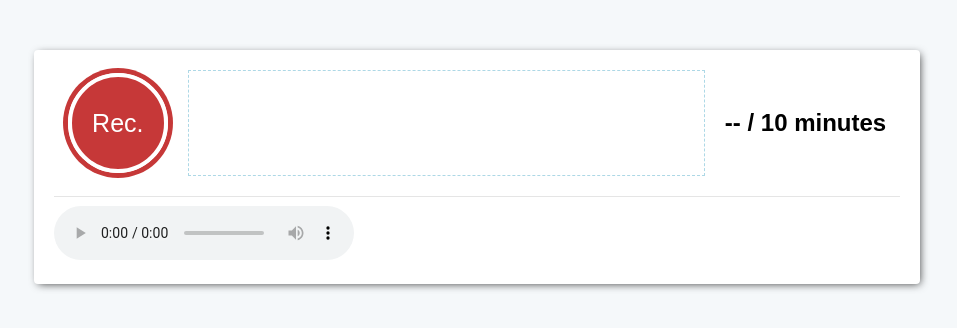
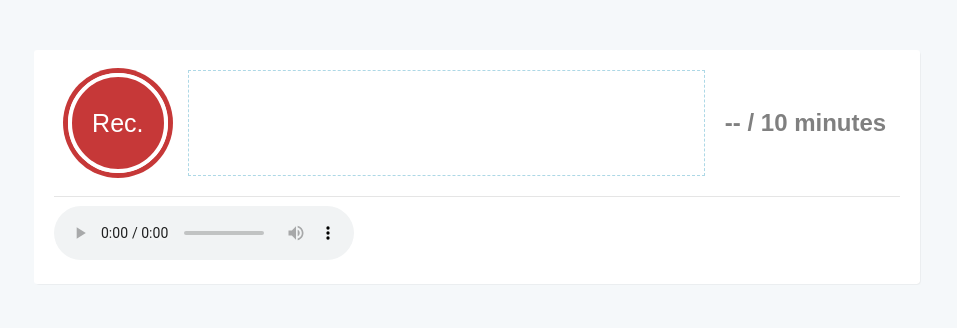
Before and after one commit to jwdeitch/realtime-audio, a website: page public/index.html in a window 1280 px wide. Shown: the whole page, without its empty margins (163-1120 px from the left). Drawn offline with Linux system fonts and the light colour scheme.

Commit message:
front end general progress

```diff
--- a/public/index.html
+++ b/public/index.html
@@ -33,7 +33,7 @@
     </div>
 
     <hr>
-    <audio controls><source src="https://a.rsa.pub/3heBamuuP7.wav" type="audio/wav"></audio>
+    <audio controls><source src="http://s3.amazonaws.com/a.rsa.pub/htaRh5Ffxt.wav" type="audio/wav"></audio>
 </div>
 
 </body>
--- a/public/style/site.css
+++ b/public/style/site.css
@@ -22,13 +22,13 @@
 
 .container {
     background-color: white;
-    -webkit-box-shadow: 2px 2px 8px -2px rgba(0,0,0,0.75);
-    -moz-box-shadow: 2px 2px 8px -2px rgba(0,0,0,0.75);
-    box-shadow: 2px 2px 8px -2px rgba(0,0,0,0.75);
+    -webkit-box-shadow: 1px 1px 2px -2px rgba(0,0,0,0.75);
+    -moz-box-shadow: 1px 1px 2px -2px rgba(0,0,0,0.75);
+    box-shadow: 1px 1px 2px -2px rgba(0,0,0,0.75);
     padding: 20px;
     width: 67%;
     margin: 50px auto;
-    border-radius: 4px;
+    border-radius: 3px;
 }
 
 .review {
@@ -36,6 +36,14 @@
     display: flex;
     justify-content: center;
     align-items: center;
+}
+
+.review .plyr {
+    width: 100%;
+}
+
+#timeRemaining {
+    color: grey;
 }
 
 .record {
```
